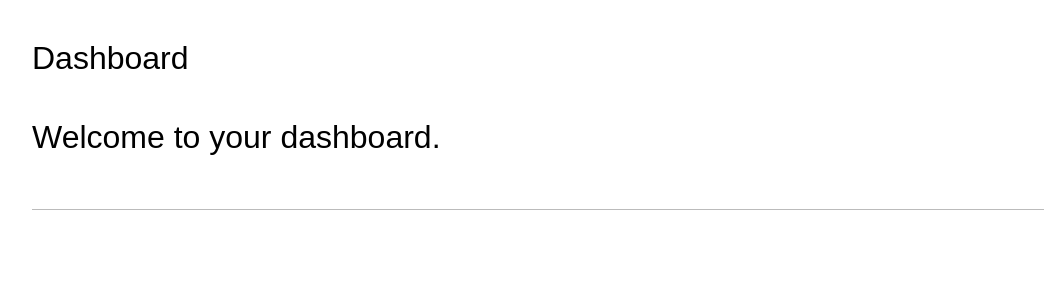
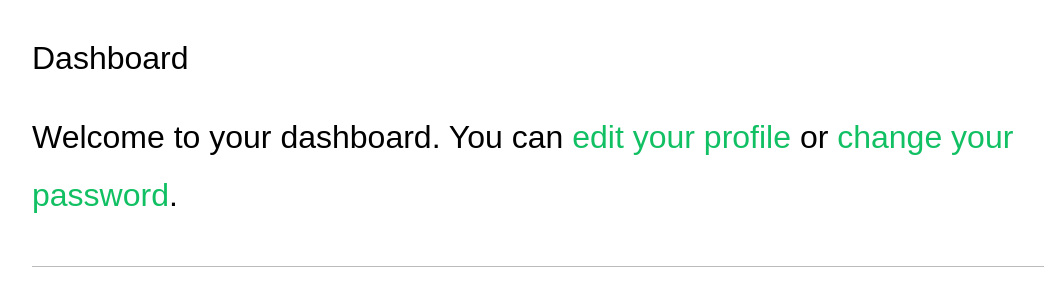
Before and after one commit to zhibailin/social_web, a Django app: page /account/ in a window 1280 px wide. Shown: the part 48-354 px from the top of the page, without its empty margins (68-1112 px from the left). Run offline with Django 3.2, Linux system fonts and the light colour scheme; the visitor is signed in with stand-in values (Sample User, id 1); some web fonts are replaced.

Commit message:
template : add links to the edit profile and change password pages

```diff
--- a/bookmarks/account/templates/account/dashboard.html
+++ b/bookmarks/account/templates/account/dashboard.html
@@ -4,6 +4,9 @@
 
 {% block content %}
   <h1>Dashboard
-    <p>Welcome to your dashboard.</p>
+    <p>Welcome to your dashboard. You can
+    <a href="{% url 'edit' %}">edit your profile</a> or
+    <a href="{% url 'password_change' %}">change your password</a>.
+    </p>
   </h1>
 {% endblock content %}
```
